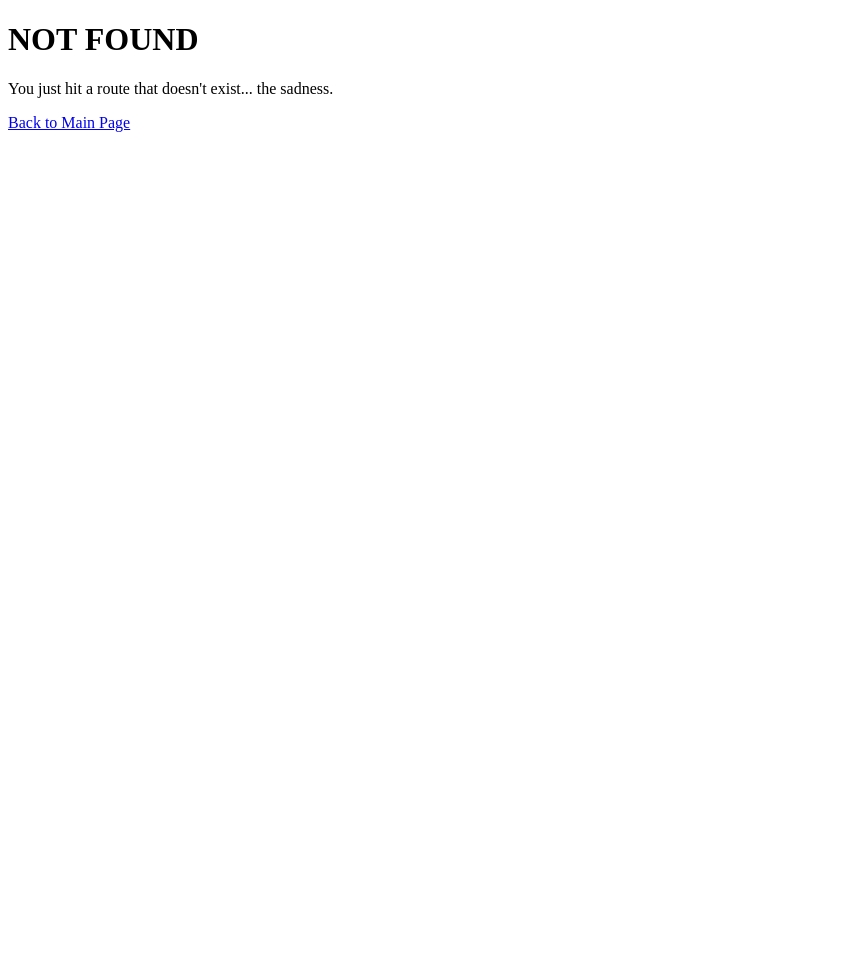
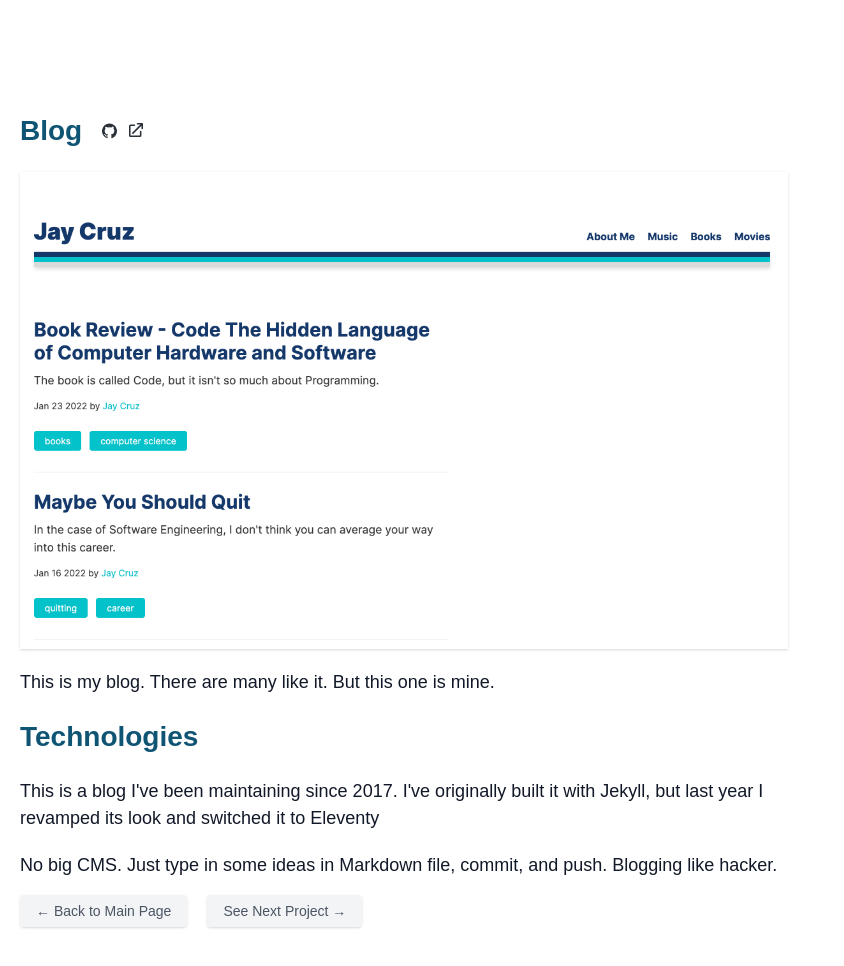
Before and after one commit to yarocruz/portfolio-2020, a Gatsby site: page /blog in a window 1280 px wide. Before the commit this address had no page. Shown: the whole page, without its empty margins (0-844 px from the left). Before the commit the page ends 800 px from the top, so only its background shows below. Built offline with nearby package versions, Linux system fonts and the light colour scheme; Gatsby itself is replaced by a stand-in of ours; a web font is replaced by a local one.

Commit message:
added blog as project

```diff
--- /dev/null
+++ b/src/pages/blog.js
@@ -0,0 +1,44 @@
+import React from "react"
+import { Link } from "gatsby"
+
+import blog from "../images/blog.png";
+
+import "../assets/tailwind.css"
+
+const BlogPage = () => (
+  <div className="container text-gray-900 mx-auto mx-10 my-10">
+    <div className="page p-5">
+      <div className="flex items-center mb-5">
+        <h1 className="secondary-heading pr-5 text-blue-900">Blog</h1>
+        <div className="flex">
+          <a href="https://github.com/yarocruz/yarocruz.github.io/tree/v2">
+            <svg xmlns="http://www.w3.org/2000/svg" width="15" height="15.66" viewBox="0 0 15 14.66">
+              <path className="icon" id="Path_1" data-name="Path 1" d="M143.812,107.408a7.5,7.5,0,0,0-2.371,14.62c.373.069.511-.166.511-.364v-1.276c-2.086.46-2.528-1-2.528-1a2.008,2.008,0,0,0-.833-1.1c-.677-.46.055-.46.055-.46a1.579,1.579,0,0,1,1.147.774,1.6,1.6,0,0,0,2.183.626,1.593,1.593,0,0,1,.46-1c-1.667-.189-3.417-.833-3.417-3.707a2.9,2.9,0,0,1,.769-2.012,2.731,2.731,0,0,1,.074-1.985s.631-.2,2.063.769a7.1,7.1,0,0,1,3.758,0c1.432-.972,2.058-.769,2.058-.769a2.717,2.717,0,0,1,.078,1.985,2.9,2.9,0,0,1,.769,2.012c0,2.883-1.754,3.513-3.426,3.684a1.773,1.773,0,0,1,.511,1.381c0,1,0,1.814,0,2.058s.134.433.516.364a7.506,7.506,0,0,0-2.376-14.62Z" transform="translate(-136.302 -107.38)" fill="#2b3139" fillRule="evenodd" />
+            </svg>
+          </a>
+          <a href="https://yarocruz.netlify.app/" target="_blank" rel="noopener noreferrer" className="ml-3">
+            <svg xmlns="http://www.w3.org/2000/svg" width="14" height="14" viewBox="0 0 14 14">
+              <path className="icon" id="icon-external-link" d="M15.444,5.652,7.433,13.663a.778.778,0,1,1-1.089-1.1l8-8H11.556a.778.778,0,0,1,0-1.556h4.667A.778.778,0,0,1,17,3.778V8.444a.778.778,0,1,1-1.556,0Zm-1.556,5.9a.778.778,0,0,1,1.556,0v3.889A1.556,1.556,0,0,1,13.889,17H4.556A1.556,1.556,0,0,1,3,15.444V6.111A1.56,1.56,0,0,1,4.556,4.556H8.444a.778.778,0,1,1,0,1.556H4.556v9.333h9.333Z" transform="translate(-3 -3)" fill="#2b3139" />
+            </svg>
+          </a>
+        </div>
+      </div>
+
+      <img className="lg:max-w-3xl max-w-full mb-5 shadow" src={blog} alt="screenshot of note taker applications" />
+
+      <p className="max-w-3xl my-5">This is my blog. There are many like it. But this one is mine.</p>
+
+      <h1 className="secondary-heading pr-5 text-blue-900">Technologies</h1>
+
+      <p className="max-w-3xl my-5">This is a blog I've been maintaining since 2017. I've originally built it with Jekyll,
+        but last year I revamped its look and switched it to Eleventy</p>
+
+      <p className="max-w-3xl my-5">No big CMS. Just type in some ideas in Markdown file, commit, and push. Blogging like hacker.</p>
+
+      <Link to="/" className="shadow bg-gray-100 hover:bg-gray-300 focus:shadow-outline focus:outline-none text-gray-600 hover:text-gray-800 text-sm py-2 px-4 mr-5 rounded">{`${String.fromCharCode(8592)} Back to Main Page`}</Link>
+      <Link to="/rpsls" className="shadow bg-gray-100 hover:bg-gray-300 focus:shadow-outline focus:outline-none text-gray-600 hover:text-gray-800 text-sm py-2 px-4 rounded">{`See Next Project ${String.fromCharCode(8594)}`}</Link>
+    </div>
+  </div>
+)
+
+export default BlogPage
--- a/src/pages/index.js
+++ b/src/pages/index.js
@@ -8,6 +8,7 @@ import { Helmet } from "react-helmet";
 
 import "../assets/tailwind.css"
 
+import Blog from "../images/blog.png";
 import RSPLS from "../images/rspls-screenshot.png";
 import Burger from "../images/burger-screenshot.png";
 import WeatherDashboard from "../images/weather-dashboard-screenshot.png";
@@ -27,6 +28,15 @@ const IndexPage = () => (
         <h1 className="mb-5 secondary-heading text-blue-900">Projects</h1>
         <div className="grid md:grid-cols-2 lg:grid-cols-3 gap-4">
           <ProjectCard
+            img={Blog}
+            title="Blog"
+            githubLink="https://github.com/yarocruz/yarocruz.github.io/tree/v2"
+            demoLink="https://yarocruz.netlify.app/"
+            description="This is my blog. There are many like it. But this one is mine."
+            tech={["Eleventy", "Static Site Generator"]}
+            pageRoute="/blog/"
+          />
+          <ProjectCard
             img={RSPLS}
             title="RPSLS"
             githubLink="https://github.com/yarocruz/rpsls"
@@ -35,15 +45,6 @@ const IndexPage = () => (
             tech={["Vue", "CSS"]}
             pageRoute="/rpsls/"
           />
-          {/*<ProjectCard*/}
-          {/*  img={Channel}*/}
-          {/*  title="Channel"*/}
-          {/*  githubLink="https://github.com/yarocruz/channel"*/}
-          {/*  demoLink="https://yarocruz.github.io/channel/"*/}
-          {/*  description="Rss Reader web app built with React."*/}
-          {/*  tech={["React", "Chakra UI"]}*/}
-          {/*  pageRoute="/channel/"*/}
-          {/*/>*/}
           <ProjectCard
             img={employeeDirectory}
             title="Employee Directory"
```
Also changed, not shown: src/images/blog.png (added), 1 other file.
